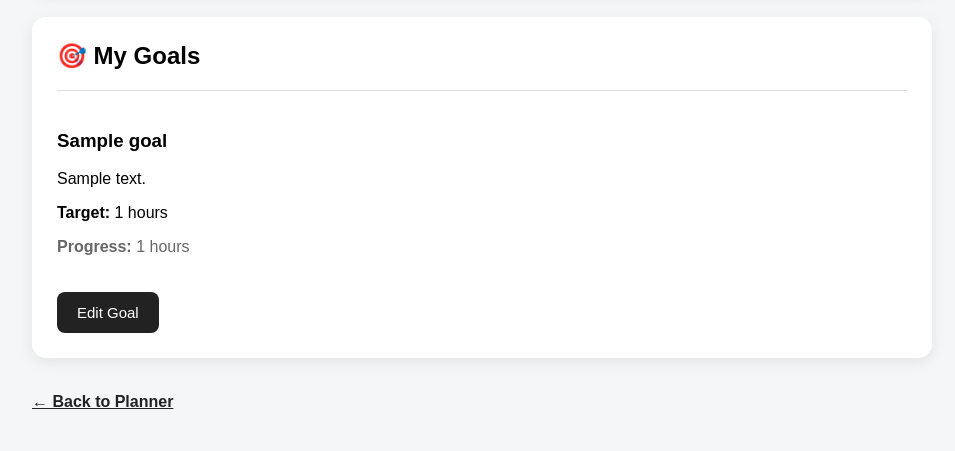
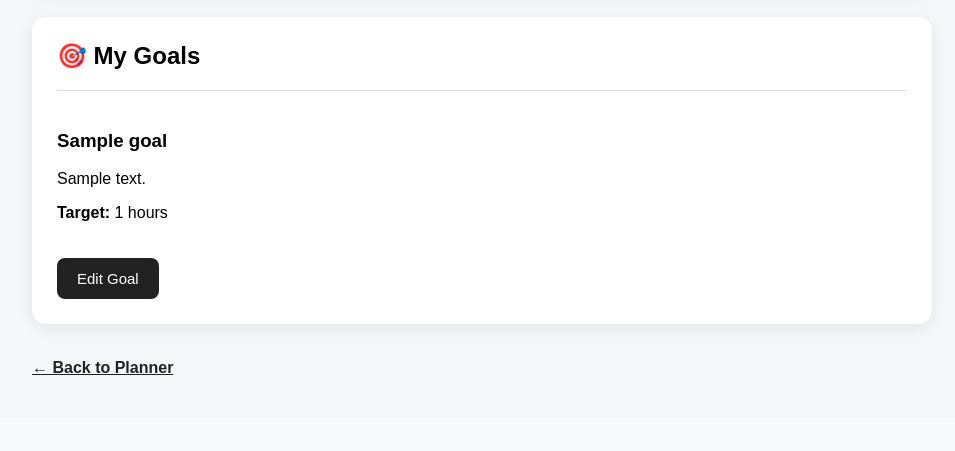
Before and after one commit to ganeshvibhuti30-prog/Student-Study-Planner, a Flask app: page /goals in a window 1280 px wide. Shown: the part 629-1080 px from the top of the page, without its empty margins (158-1113 px from the left). After the commit the page ends 1004 px from the top, so only its background shows below. Run offline with Flask 3, Linux system fonts and the light colour scheme; the visitor is signed in with stand-in values (Sample User, id 1); tables that the repository leaves empty hold one stand-in row (values such as "Sample post").

Commit message:
Remove progress display from goals

```diff
--- a/templates/goals.html
+++ b/templates/goals.html
@@ -186,12 +186,7 @@
                         {{ goal["target_hours"] }} hours
                     </p>
 
-                    <p class="progress">
-                        <strong>Progress:</strong>
-                        {{ goal["progress"] }} hours
-                    </p>
-
-                    <a href="/edit-goal/{{ goal['id'] }}">
+                                        <a href="/edit-goal/{{ goal['id'] }}">
                         <button type="button">
                             Edit Goal
                         </button>
```
